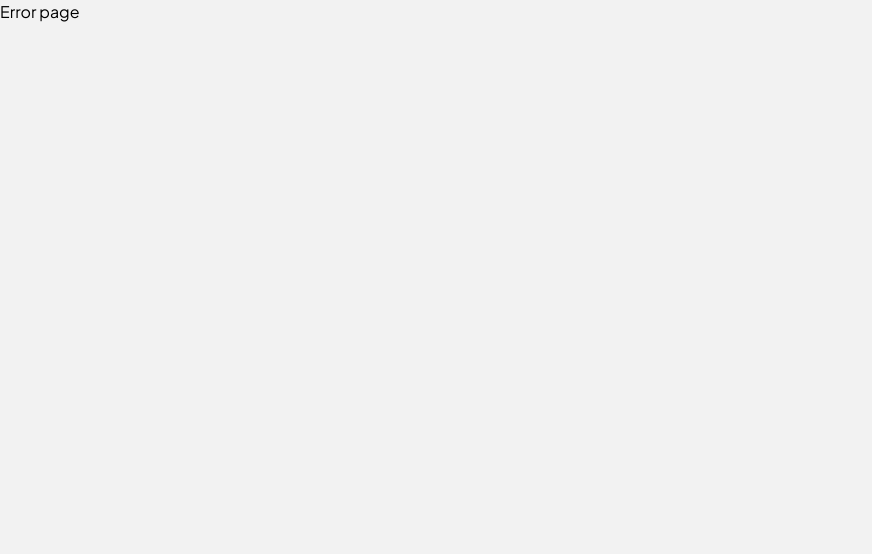
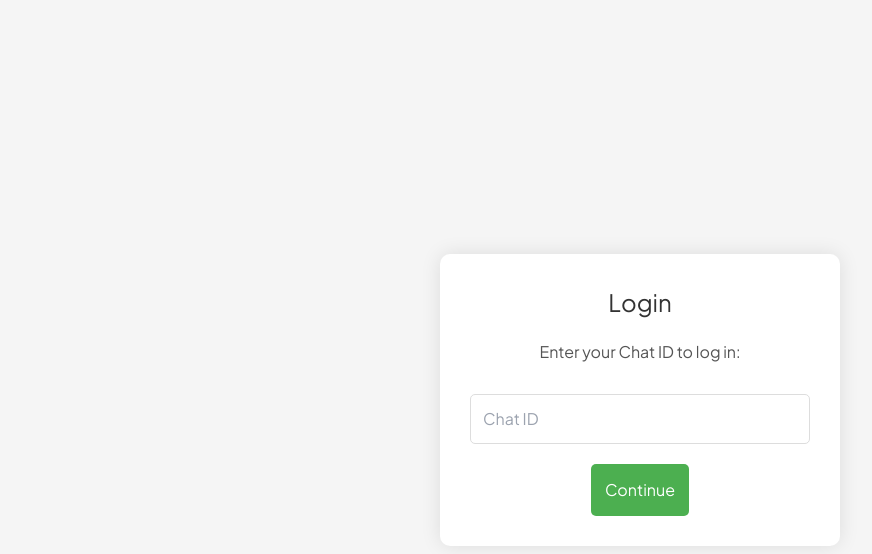
Before and after one commit to eesheesingh/Zestify-Dashboard-React, a React (Vite) app: page /login in a window 1280 px wide. Before the commit this address had no page. Shown: the top 554 px of the page, without its empty margins (0-872 px from the left). Built offline with nearby package versions, Linux system fonts and the light colour scheme.

Commit message:
Added Login Page & Changes in Sidebar & Dashboard

```diff
--- a/src/App.jsx
+++ b/src/App.jsx
@@ -4,16 +4,22 @@ import Sidebar from './components/Sidebar/Sidebar';
 import Dashboard from './components/Dashboard/Dashboard';
 import Settings from './components/Settings/Settings';
 import Explore from './components/Explore/Explore'
+import Login from './components/LoginSignUp/Login';
 import { Route, RouterProvider, createBrowserRouter, createRoutesFromElements } from 'react-router-dom';
 
 const App = () => {
 
   const router = createBrowserRouter(createRoutesFromElements(
+    <>
     <Route path= "/" element={<Sidebar />} errorElement={<div>Error page</div>}>
       <Route path='' element={<Dashboard />} />
       <Route path='explore' element={<Explore />} />
       <Route path='setting' element={<Settings />} />
     </Route>
+
+
+      <Route path='login' element={<Login />} />
+      </>
   ))
 
   return (
--- a/src/components/Dashboard/Dashboard.jsx
+++ b/src/components/Dashboard/Dashboard.jsx
@@ -28,6 +28,8 @@ const CustomButton = ({ onClick }) => {
     </Button>
   );
 };
+
+
 
 const Dashboard = () => {
   const [hasNotification, setHasNotification] = useState(true);
--- /dev/null
+++ b/src/components/LoginSignUp/Login.css
@@ -0,0 +1,62 @@
+/* Login.css */
+
+.login-container {
+    display: flex;
+    justify-content: center;
+    align-items: center;
+    height: 100vh;
+    background-color: #f5f5f5;
+    text-align: center;
+  }
+
+  .login-box {
+    max-width: 400px;
+    width: 100%;
+    padding: 30px;
+    box-shadow: 0 0 20px rgba(0, 0, 0, 0.1);
+    background-color: #ffffff;
+    border-radius: 10px;
+  }
+
+  .loginHeading {
+    margin-bottom: 20px;
+    color: #333;
+    font-size: 24px;
+  }
+
+  .loginPara {
+    margin-bottom: 30px;
+    color: #555;
+  }
+
+  .input-container {
+    position: relative;
+    margin-bottom: 20px;
+  }
+
+  .input-container input {
+    width: 100%;
+    padding: 12px;
+    border: 1px solid #ddd;
+    border-radius: 5px;
+    outline: none;
+    transition: border-color 0.3s ease;
+  }
+
+  .input-container input:focus {
+    border-color: #4caf50;
+  }
+
+.loginForm button {
+    background-color: #4caf50;
+    color: white;
+    padding: 14px;
+    border: none;
+    border-radius: 5px;
+    cursor: pointer;
+    transition: background-color 0.3s ease;
+  }
+
+.loginForm button:hover {
+    background-color: #45a049;
+  }
--- /dev/null
+++ b/src/components/LoginSignUp/Login.jsx
@@ -0,0 +1,38 @@
+// Login.js
+
+import React, { useState } from 'react';
+import './Login.css';
+
+const Login = () => {
+  const [chatId, setChatId] = useState('');
+
+  const handleLogin = (e) => {
+    e.preventDefault();
+    console.log('Login clicked with Chat ID:', chatId);
+  };
+
+  return (
+    <div className="login-container">
+      <div className="login-box">
+        <h2 className='loginHeading'>Login</h2>
+        <p className='loginPara'>Enter your Chat ID to log in:</p>
+        <div className="loginForm">
+          <form onSubmit={handleLogin}>
+            <div className="input-container">
+              <input
+                type="text"
+                placeholder="Chat ID"
+                value={chatId}
+                onChange={(e) => setChatId(e.target.value)}
+                required
+              />
+            </div>
+            <button type="submit" disabled={!chatId.trim()}>Continue</button>
+          </form>
+        </div>
+      </div>
+    </div>
+  );
+};
+
+export default Login;
--- a/src/components/Sidebar/Sidebar.jsx
+++ b/src/components/Sidebar/Sidebar.jsx
@@ -96,7 +96,7 @@ const Sidebar = () => {
           {/* Sign out button */}
           <button
             className="sign-out-button flex items-center px-4 py-3 text-gray-900 rounded-lg hover:bg-gray-200 group"
-            onClick={() => alert('Sign out clicked')} // Replace this with your sign-out logic
+            onClick={() => alert('Sign out clicked')}
           >
             <BiLogOut className='text-2xl' />
             <span className="text-base font-bold ms-3">Sign Out</span>
```
